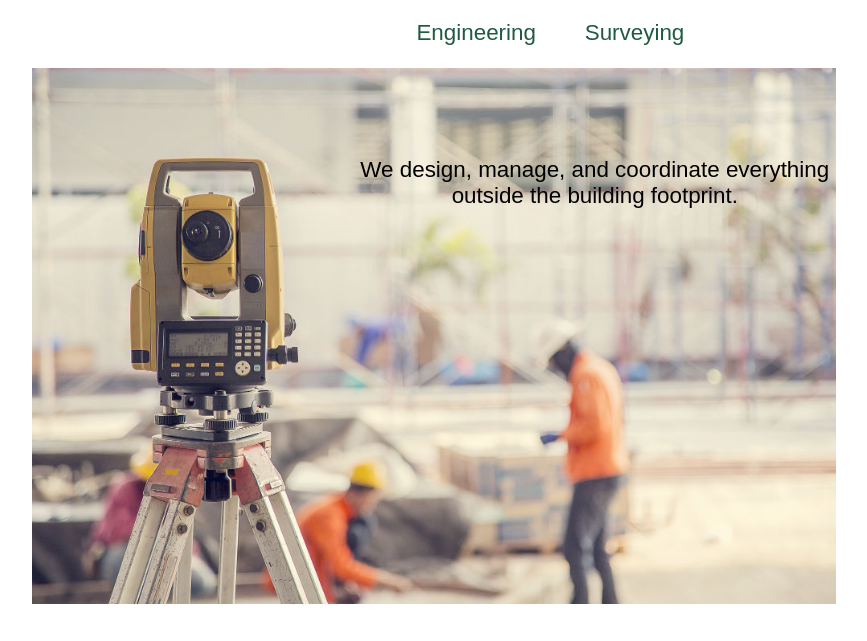
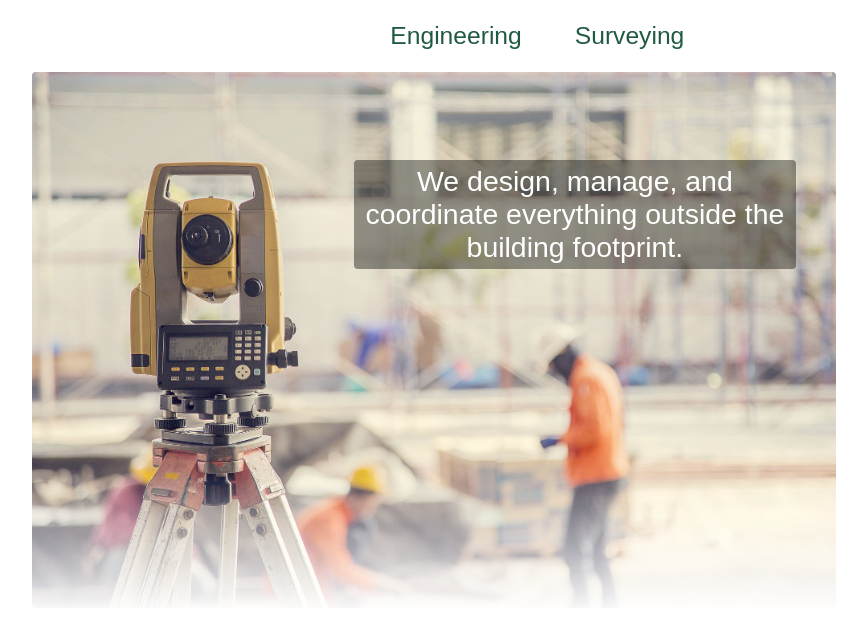
Before and after one commit to forresthayes/piercemurray, a plain HTML site: page index.html in a window 1280 px wide. Shown: the part 136-777 px from the top of the page, without its empty margins (206-1073 px from the left). Drawn offline with Linux system fonts and the light colour scheme.

Commit message:
Style surveying img and text overlay

```diff
--- a/index.html
+++ b/index.html
@@ -16,7 +16,9 @@
     </ul>
   </header>
   <p class="summary">We design, manage, and coordinate everything outside the building footprint.</p>
-  <img src="images/worksite-1000w.jpg" alt="Survey station at worksite">
+  <div class="img-wrapper">
+    <img src="images/worksite-1000w.jpg" alt="Survey station at worksite">
+  </div>
   <section class="services">
     <h1>Services</h1>
     <h2>Surveying</h2>
--- a/main.css
+++ b/main.css
@@ -47,7 +47,7 @@ header h1 {
 .name-accent {
   border-bottom: 2px solid #205a41;
   color: #002856;
-  font-weight: 100;
+  /*font-weight: 100;*/
   letter-spacing: 0.17em;
 }
 
@@ -59,7 +59,7 @@ header ul {
 
 header li {
   display: inline-block;
-  font-size: 1em;
+  font-size: 1.1em;
   line-height: 1;
   list-style: none;
 }
@@ -72,26 +72,49 @@ header li:first-of-type::after {
   height: 1.9em;
   left: 3px;
   position: relative;
-  top: 12px;
+  top: 13px;
   width: 1.9em;
 }
 
+.img-wrapper {
+  grid-area: 2 / 2 / 4 / 4;
+}
+
+.img-wrapper::after {
+  display: block;
+  position: relative;
+  background-image: linear-gradient(to bottom, transparent 0%, white 100%);
+  margin-top: -150px;
+  height: 150px;
+  width: 100%;
+  content: '';
+}
+
 img {
-  grid-area: 2 / 2 / 3 / 4;
+  border-radius: 4px;
   width: 100%;
 }
 
 .summary {
+  background:rgba(0,0,0,0.4);
+  border-radius: 4px;
+  display: inline;
+  color: #fff;
   grid-area: 2 / 3 / 3 / 4;
-  margin-top: 4em;
+  /*letter-spacing: 0.01em;*/
+  margin-right: 1.4em;
+  margin-top: 3.08em;
+  padding: 0.2em 0;
+  font-size: 1.27em;
   text-align: center;
+  /*text-shadow: 0.1em 0.1em 0.3em #000;*/
   z-index: 10;
 }
 
 .services {
-  grid-area: 3 / 2 / 4 / 3;
+  grid-area: 4 / 2 / 5 / 4;
 }
 
 .contact {
-  grid-area: 4 / 2 / 5 / 3;
+  grid-area: 5 / 2 / 6 / 4;
 }
```
